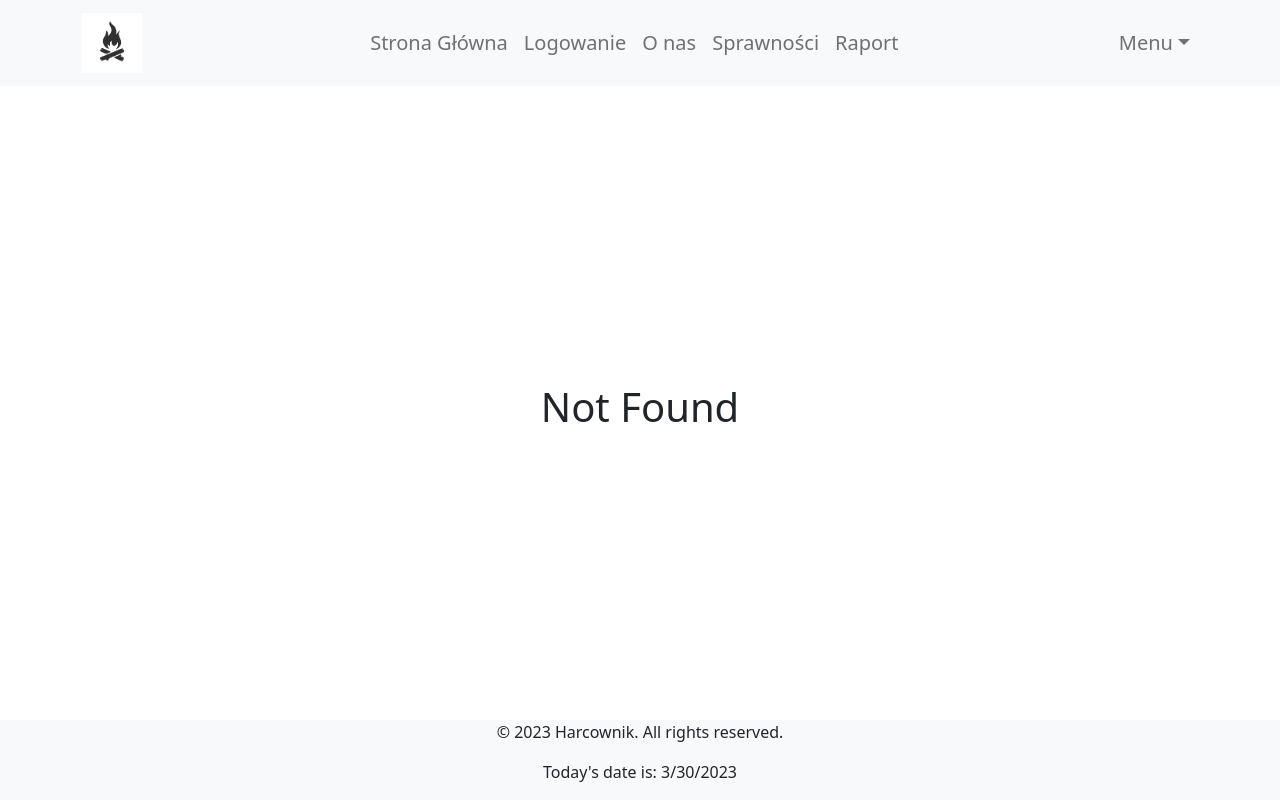
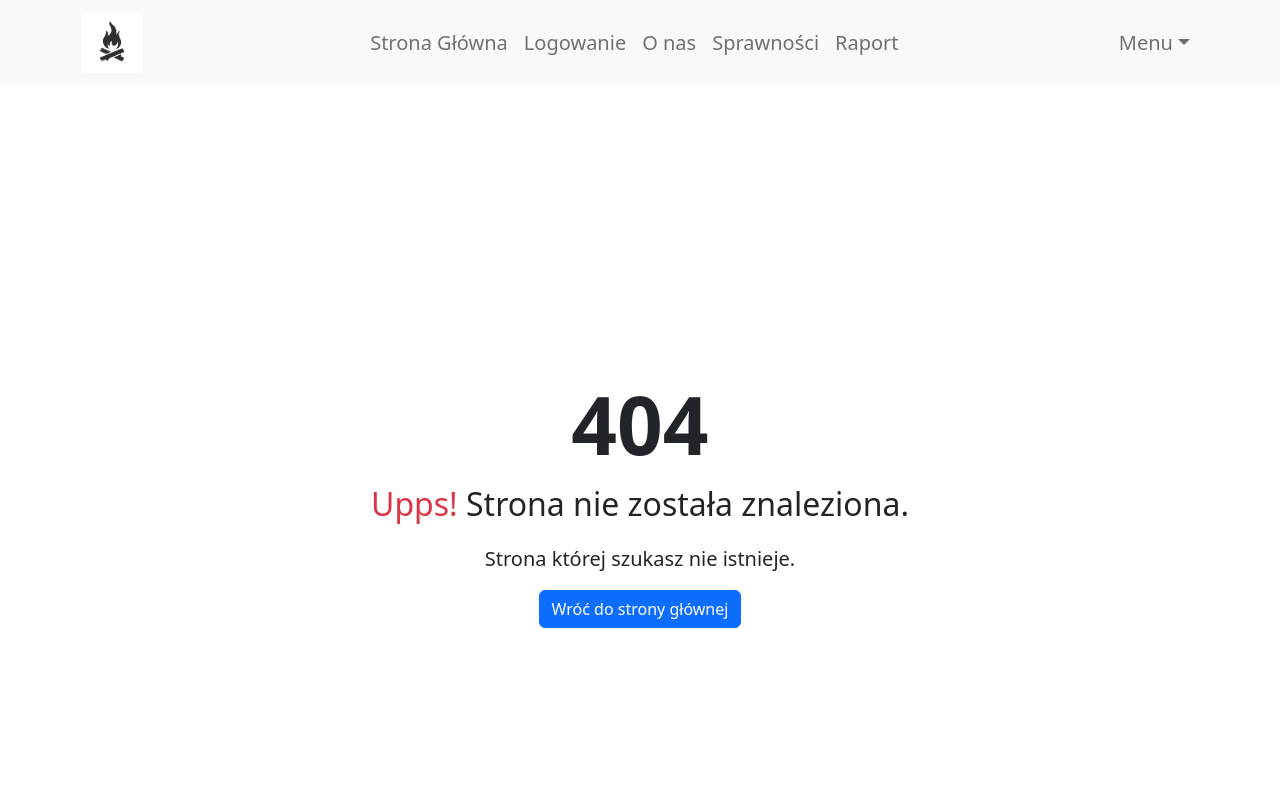
Before and after one commit to pawel150199/zastosowanie-informatyki-w-gospodarce, a React (Create React App) app in the folder harcownik-frontend/: page /raport in a window 1280 px wide. Before the commit this address had no page. Shown: the top 800 px of the page. Built offline with nearby package versions, Linux system fonts and the light colour scheme.

Commit message:
New not found page (#11)
* add tests and center MyNavBar

* add tests and center MyNavBar

* Center MyNavBar + add DropDownMenu

* Add nice 404 page

* Add nice 404 page

* fix commit

```diff
--- a/harcownik-frontend/src/components/notfound/NotFound.jsx
+++ b/harcownik-frontend/src/components/notfound/NotFound.jsx
@@ -2,11 +2,18 @@ import React from 'react'
 
 const NotFound = () => {
     return (
-        <div>
-            <h1>
-                Not Found
-            </h1>
-        </div>
+                <div className="d-flex align-items-center justify-content-center vh-100">
+                    <div className="text-center">
+                      <h1 className="display-1 fw-bold">404</h1>
+                      <p className="fs-2"> <span className="text-danger">Upps!</span> Strona nie została znaleziona.</p>
+                      <p className="lead">
+                        Strona której szukasz nie istnieje.
+                      </p>
+                      <a href="/" className="btn btn-primary">Wróć do strony głównej</a>
+                    </div>
+                </div>
+
+
     );
 }
 
```
